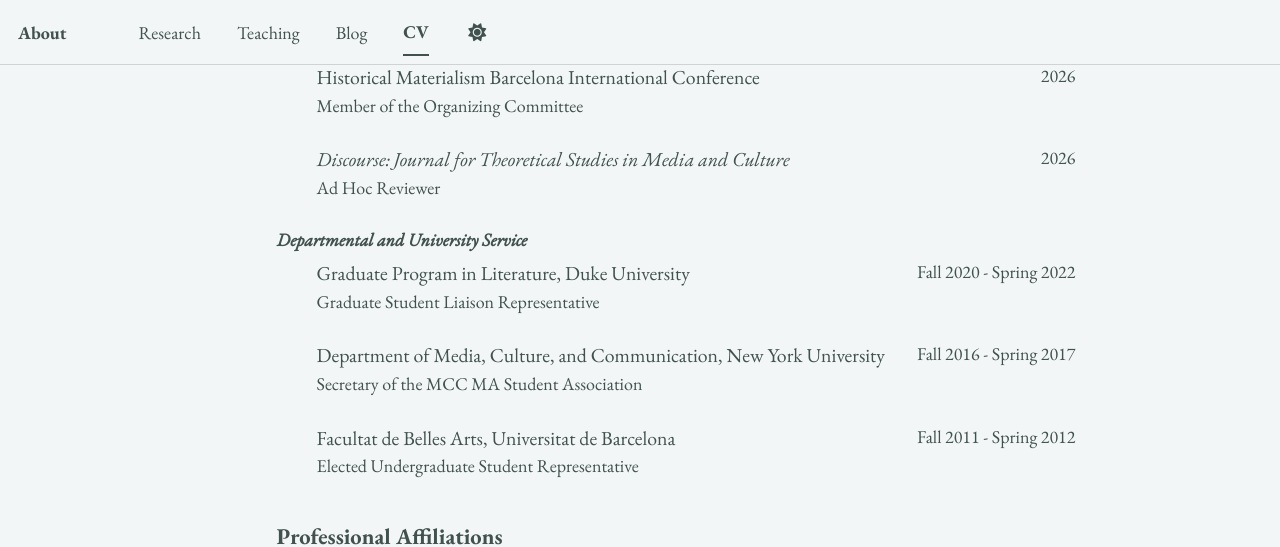
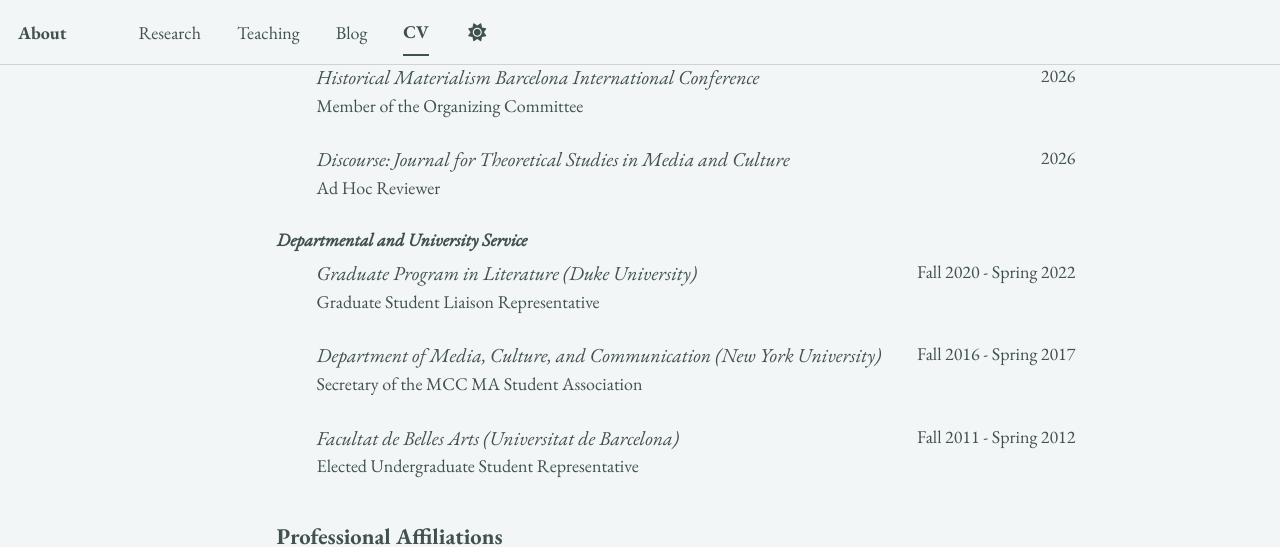
Before and after one commit to epujol90/epujol90.github.io, a Jekyll site: the page built from _pages/cv-json.md, in a window 1280 px wide and 900 px high, scrolled down 7045 px. Shown: the top 547 px of the window. Built offline with Jekyll 4.4.1, drawn with Linux system fonts in a browser that asks for light colours; a script bundle is joined from its source files by our own code; library files that are not in the unit come from our copies.

```diff
--- a/_data/cv.json
+++ b/_data/cv.json
@@ -403,7 +403,7 @@
   ],
   "service": [
       {
-        "organization": "Historical Materialism Barcelona International Conference",
+        "organization": "<em>Historical Materialism Barcelona International Conference</em>",
         "role": "Member of the Organizing Committee",
         "date": "2026",
         "category": "Service to the Profession"
@@ -415,19 +415,19 @@
         "category": "Service to the Profession"
       },
       {
-        "organization": "Graduate Program in Literature, Duke University",
+        "organization": "<em>Graduate Program in Literature (Duke University)</em>",
         "role": "Graduate Student Liaison Representative",
         "date": "Fall 2020 - Spring 2022",
         "category": "Departmental and University Service"
       },
       {
-        "organization": "Department of Media, Culture, and Communication, New York University",
+        "organization": "<em>Department of Media, Culture, and Communication (New York University)</em>",
         "role": "Secretary of the MCC MA Student Association",
         "date": "Fall 2016 - Spring 2017",
         "category": "Departmental and University Service"
       },
       {
-        "organization": "Facultat de Belles Arts, Universitat de Barcelona",
+        "organization": "<em>Facultat de Belles Arts (Universitat de Barcelona)</em>",
         "role": "Elected Undergraduate Student Representative",
         "date": "Fall 2011 - Spring 2012",
         "category": "Departmental and University Service"
```
